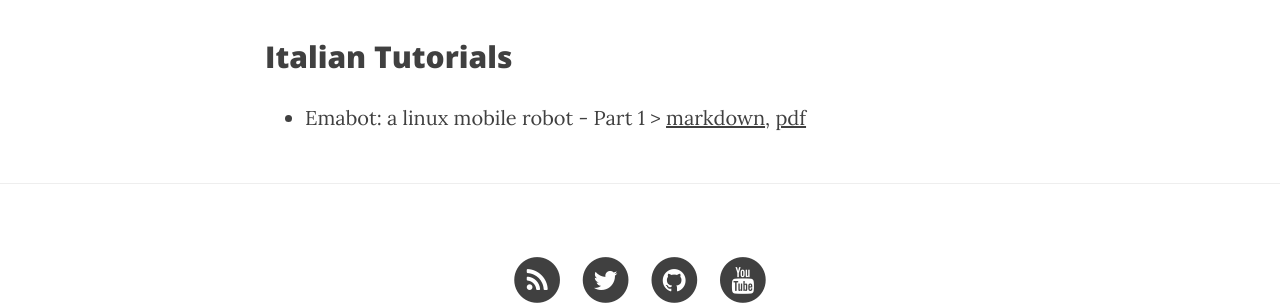
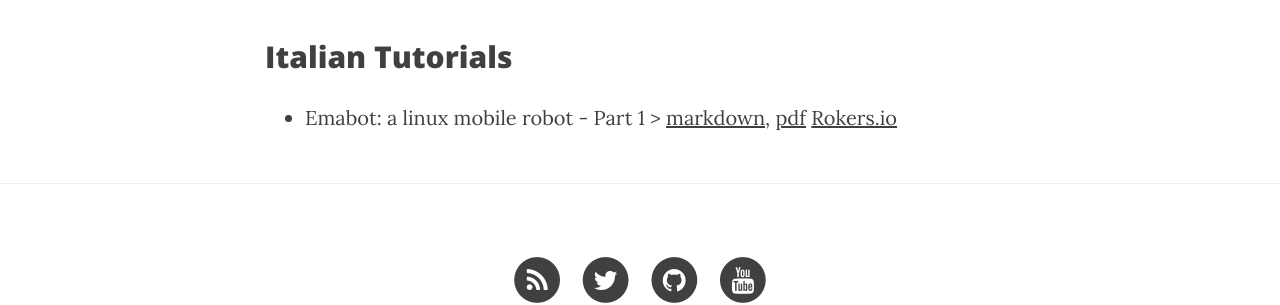
Before and after one commit to emanuelepaiano/emanuelepaiano.github.io, a Jekyll site: the page built from tutorials.html, in a window 1280 px wide. Shown: the part 478-783 px from the top of the page. Built offline with Jekyll 4.4.1, drawn with Linux system fonts in a browser that asks for light colours; nearby versions of some CDN libraries.

Commit message:
Update tutorials.html

```diff
--- a/tutorials.html
+++ b/tutorials.html
@@ -13,6 +13,7 @@ header-img: "img/children.jpg"
                         Emabot: a linux mobile robot - Part 1 >
                         <a href="https://github.com/emanuelepaiano/emabot/blob/master/markdown/robot_raspberry.markdown">markdown</a>,
                         <a href="https://github.com/emanuelepaiano/emabot/blob/master/Emabot_ITA_part%201.pdf">pdf</a>
+                        <a href="https://rokers.io/makers/2017/06/26/Robot-raspberry.html">Rokers.io</a>
                 </p>
         </li>
 </ul>
```
